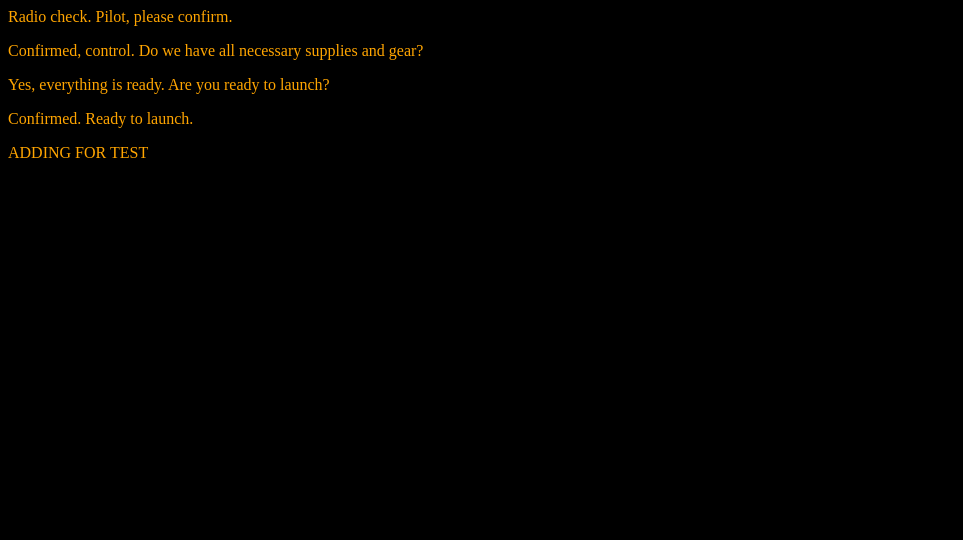
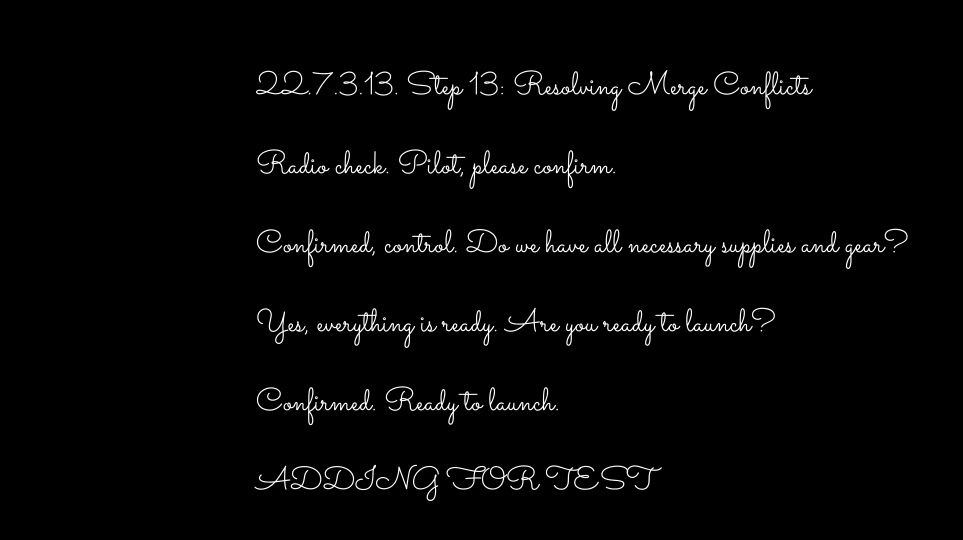
Before and after one commit to sulus88/communication-log, a plain HTML site: page index.html in a window 1280 px wide. Shown: the whole page, without its empty margins (0-963 px from the left). Drawn offline with Linux system fonts and the light colour scheme.

Commit message:
Css file has been updated

```diff
--- a/index.html
+++ b/index.html
@@ -1,6 +1,10 @@
 <html>
    <head>
       <link rel="stylesheet" type="text/css" href="style.css">
+      <link href="https://fonts.googleapis.com/css?family=Sacramento" rel="stylesheet">
+
+
+22.7.3.13. Step 13: Resolving Merge Conflicts
    </head>
 
    <body>
--- a/style.css
+++ b/style.css
@@ -1,4 +1,9 @@
 body {
-    color: orange;
+    color: white;
     background-color: black;
+    font-family: 'Sacramento', cursive;
+    font-size: 32px;
+    margin-top: 5%;
+    margin-left: 20%;
+    margin-right: 20%;
  }
```
